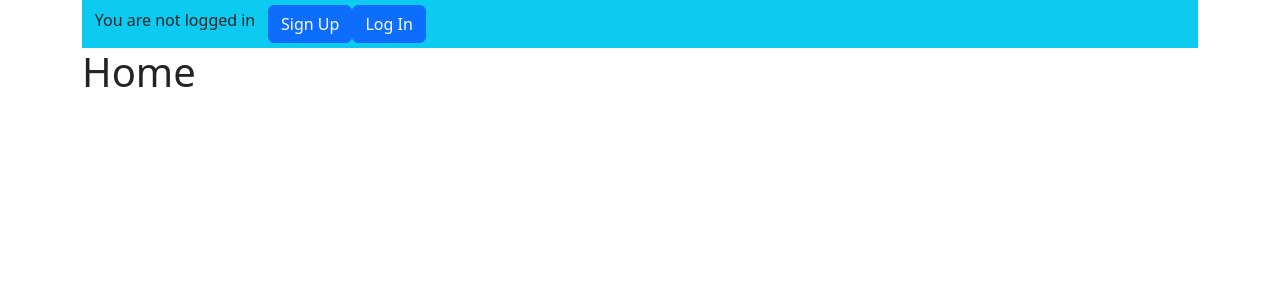
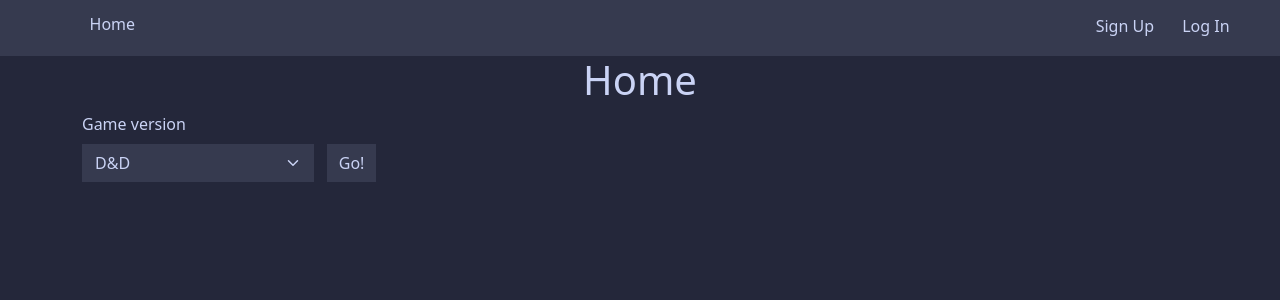
Before and after one commit to Fake4091/The-Empty-Tavern, a Django app: page / in a window 1280 px wide. Shown: the top 300 px of the page. Run offline with Django 5.2, Linux system fonts and the light colour scheme; some libraries are stand-ins or nearby versions.

Commit message:
still a lot to do, but at least it looks nice now

```diff
--- a/app/admin.py
+++ b/app/admin.py
@@ -1,7 +1,6 @@
 from django.contrib import admin
-
-# from app.models import Player
+from app.models import Groups
 
 # Register your models here.
 
-# admin.site.register(Player)
+admin.site.register(Groups)
--- a/app/forms.py
+++ b/app/forms.py
@@ -1,3 +1,4 @@
+from typing import Optional
 from django import forms
 from django.contrib.auth.models import User
 from app.models import Groups
@@ -10,10 +11,13 @@ class GroupForm(forms.Form):
     for i in User.objects.all():
         users.append((i, i.username))
 
-    print(users)
+    group_description = forms.CharField()
+    group_pic = forms.ImageField()
+    group_name = forms.CharField(max_length=100)
+    game_version = forms.ChoiceField(choices=Groups.GAME_VERSIONS)
 
-    group_name = forms.CharField(max_length=100)
-    members = forms.MultipleChoiceField(choices=users)
+
+class ViewGroupsForm(forms.Form):
     game_version = forms.ChoiceField(choices=Groups.GAME_VERSIONS)
 
 
--- a/app/models.py
+++ b/app/models.py
@@ -12,7 +12,9 @@ class Groups(models.Model):
         ("Other", "Other"),
     )
 
+    group_pic = models.ImageField()
     group_name = models.CharField(max_length=100)
+    group_description = models.TextField()
     members = models.JSONField()
     game_version = models.CharField(
         max_length=100,
--- /dev/null
+++ b/app/static/home.js
@@ -0,0 +1,5 @@
+document.getElementById("id_game_version").classList.remove("is-invalid");
+document.getElementById("go-btn").style.height = window.getComputedStyle(
+  document.getElementById("id_game_version"),
+).height;
+document.getElementsByClassName("invalid-feedback")[0].remove();
--- a/app/static/style.css
+++ b/app/static/style.css
@@ -1,9 +1,104 @@
-.right {
-  display: flex;
-  justify-content: space-between;
-  align-items: center;
+body {
+  background-color: #24273a;
+  color: #cad3f5;
+}
+
+.btn {
+  border-radius: 0;
+  border: none;
+  color: #cad3f5;
+  background-color: #363a4f;
+}
+
+.btn:hover {
+  background-color: #5b6078;
+}
+
+.btn:focus {
+  background-color: #5b6078;
+}
+
+.btn:active {
+  background-color: #b7bdf8;
+}
+
+.nav {
+  background-color: #363a4f !important;
+  position: fixed;
+  width: 100vw;
+  left: 0;
+  top: 0;
+  height: 7vh;
+}
+
+.nav-link {
+  text-decoration: none;
+}
+
+.nav-container {
+  position: absolute;
+  top: 0;
+  color: #cad3f5;
+  height: 7vh;
+  width: max-content;
+  background-color: #363a4f;
+  margin: 0 3vw;
+}
+
+.nav-container:hover {
+  color: #cad3f5;
+  background-color: #5b6078;
+}
+
+.nav-container:active {
+  color: #1e2030;
+  background-color: #b7bdf8;
+}
+
+.nav-txt {
+  position: relative;
+  top: 1.5vh;
+  font-size: 12pt;
   padding: 0 1vw;
 }
-.username {
-  padding: 1vh 1vw 0 0;
+
+.account {
+  right: 3vw;
 }
+
+.home {
+  left: 3vw;
+}
+
+.account-buttons {
+  position: absolute;
+  right: 3vw;
+  top: 1vh;
+}
+
+.top {
+  margin-top: 7vh;
+}
+
+.group-filter {
+  display: flex;
+  width: 90vw;
+}
+
+.group-filter .form-select {
+  border-color: rgba(0, 0, 0, 0);
+  border-radius: 0;
+  background-color: #363a4f;
+  color: #cad3f5;
+}
+
+.form-select {
+  background-image: url(./arrow.svg);
+}
+
+.go-btn {
+  align-self: flex-end;
+  margin-bottom: 1rem;
+  height: max-content;
+  margin-left: 1vw;
+}
--- a/app/templates/account.html
+++ b/app/templates/account.html
@@ -1,8 +1,9 @@
 {% extends "base.html" %} {% load bootstrap5 %} {% block content %}
-<h1>{{username}}</h1>
+<h1 class="top text-center">{{username}}</h1>
 <h2>Groups</h2>
 {% for group in groups %} {% if username in group.members %}
 <p><b>{{group.group_name}}</b></p>
+{% endif %} {% endfor %}
 <form action="{% url 'logout' %}" method="post">
   {% csrf_token %}
   <a href="{% url 'password_change' %}"
@@ -11,4 +12,4 @@
   <button class="btn btn-danger" type="submit">Log Out</button>
 </form>
 
-{% endif %} {% endfor %} {% endblock %}
+{% endblock %}
--- a/app/templates/base.html
+++ b/app/templates/base.html
@@ -5,21 +5,28 @@
     <title>The Empty Tavern - {{page}}</title>
     {% load bootstrap5 %} {% bootstrap_css %} {% bootstrap_javascript %}
     <link rel="stylesheet" href="{% static 'style.css' %}">
+    {% block imports %}{% endblock %}
   </head>
   <body>
     <div class="container">
       <ul class="nav bg-info">
         <li class="nav-item">
+          <a class="nav-link" href="{% url 'home' %}">
+            <div class="nav-container home">
+              <p class="nav-txt">Home</p>
+            </div>
+          </a>
           {% if user.is_authenticated %}
-          <div class="right">
-            <a class="username" href="{% url 'account' user.username %}">Account</a>
-          </div>
+            <a class="nav-link" href="{% url 'account' user.username %}">
+              <div class="nav-container account">
+                <p class="nav-txt">Account</p>
+              </div>
+            </a>
           {% else %}
-          <div class="right">
-            <p class="username">You are not logged in</p>
-            <a href="{% url 'signup' %}"><input type="button" class="btn btn-primary" value="Sign Up"/></a>
-            <a href="{% url 'login' %}"><input type="button" class="btn btn-primary" value="Log In"/></a>
-          </div>
+            <div class="account-buttons">
+              <a href="{% url 'signup' %}"><input type="button" class="btn btn-primary" value="Sign Up"/></a>
+              <a href="{% url 'login' %}"><input type="button" class="btn btn-primary" value="Log In"/></a>
+            </div>
           {% endif %}
         </li>
       </ul>
--- a/app/templates/home.html
+++ b/app/templates/home.html
@@ -1,8 +1,18 @@
-{% extends "base.html" %} {% load bootstrap5 %} {% block content %}
-<h1>Home</h1>
-<!--{% if user.is_authenticated %}
-<a href="{% url 'home' %}">
-  <input type="button" class="btn btn-primary" value="Find a Group" />
-</a>
-{% endif %}-->
+{% extends "base.html" %} {% load bootstrap5 %} {% load static %}
+{% block imports %}<script src="{% static 'home.js' %}" defer></script> {% endblock %}
+{% block content %}
+<h1 class="top text-center">Home</h1>
+<div class="group-filter">
+  {% bootstrap_form form %} <button type="submit" class="btn btn-primary go-btn" id="go-btn">Go!</button>
+</div>
+{% if groups %}
+{% for i in groups %}
+<div class="card">
+  <img src="{{i.image.url}}" class="card-img-top" alt="Picture of the group">
+  <h3>{{i.group_name}}</h3>
+  <p>{{i.group_description}}</p>
+  <p>Members: <i>{% for x in i.members %}<a href="/accounts/{{x.username}}">{{x.username}},</a>{% endfor %}</i></p>
+</div>
+{% endfor %}
+{% endif %}
 {% endblock %}
--- a/app/templates/registration/login.html
+++ b/app/templates/registration/login.html
@@ -1,5 +1,5 @@
 {% extends "base.html" %} {% load bootstrap5 %} {% block content %}
-<h2>Log In</h2>
+<h2 class="top text-center">Log In</h2>
 <form method="post">
   {% csrf_token %} {% bootstrap_form form %}
   <button class="btn btn-primary" type="submit">Log In</button>
--- a/app/templates/registration/password_change_done.html
+++ b/app/templates/registration/password_change_done.html
@@ -1,5 +1,5 @@
 {% extends "base.html" %} {% load bootstrap5 %} {% block content %}
-<h3>Your Password Has Been Changed</h3>
+<h3 class="top text-center">Your Password Has Been Changed</h3>
 <a href="{% url 'home' %}">
   <input type="button" class="btn btn-primary" value="Done" />
 </a>
--- a/app/templates/registration/password_change_form.html
+++ b/app/templates/registration/password_change_form.html
@@ -1,5 +1,5 @@
 {% extends "base.html" %} {% load bootstrap5 %} {% block content %}
-<h2>Change Your Password</h2>
+<h2 class="top text-center">Change Your Password</h2>
 <form method="post">
   {% csrf_token %} {% bootstrap_form form %}
   <button class="btn btn-primary" type="submit">Log In</button>
--- a/app/templates/registration/signup.html
+++ b/app/templates/registration/signup.html
@@ -1,5 +1,5 @@
 {% extends "base.html" %} {% load bootstrap5 %} {% block content %}
-<h2>Sign up</h2>
+<h2 class="top text-center">Sign up</h2>
 <form method="post">
   {% csrf_token %} {% bootstrap_form form %}
   <button class="btn btn-primary" type="submit">Sign Up</button>
--- a/app/views.py
+++ b/app/views.py
@@ -1,6 +1,6 @@
 from django.shortcuts import render
 from app.models import Groups
-from app.forms import GroupForm
+from app.forms import GroupForm, ViewGroupsForm
 
 # from app.forms import PlayerForm
 
@@ -8,7 +8,14 @@ from app.forms import GroupForm
 
 
 def home(request):
-    return render(request, "home.html", {"page": "Home"})
+    form = ViewGroupsForm(request.GET)
+    if form.is_valid():
+        groups = Groups.objects.filter(game_version=form.cleaned_data["game_version"])
+        return render(
+            request, "home.html", {"page": "Home", "groups": groups, "form": form}
+        )
+    else:
+        return render(request, "home.html", {"page": "Home", "form": form})
 
 
 def account_view(request, username):
@@ -23,8 +30,10 @@ def new_group(request):
     form = GroupForm(request.POST or None)
     if form.is_valid():
         group = Groups(
+            group_description=form.cleaned_data["group_description"],
+            group_pic=form.cleaned_data["group_pic"],
             group_name=form.cleaned_data["group_name"],
-            members=form.cleaned_data["members"],
+            members=[request.user],
             game_version=form.cleaned_data["game_version"],
         )
         group.save()
```
Also changed, not shown: app/templates/add_group.html (+3 -5 lines), app/migrations/0004_groups_group_description_groups_group_pic.py (added), app/static/arrow.svg (added), db.sqlite3.
